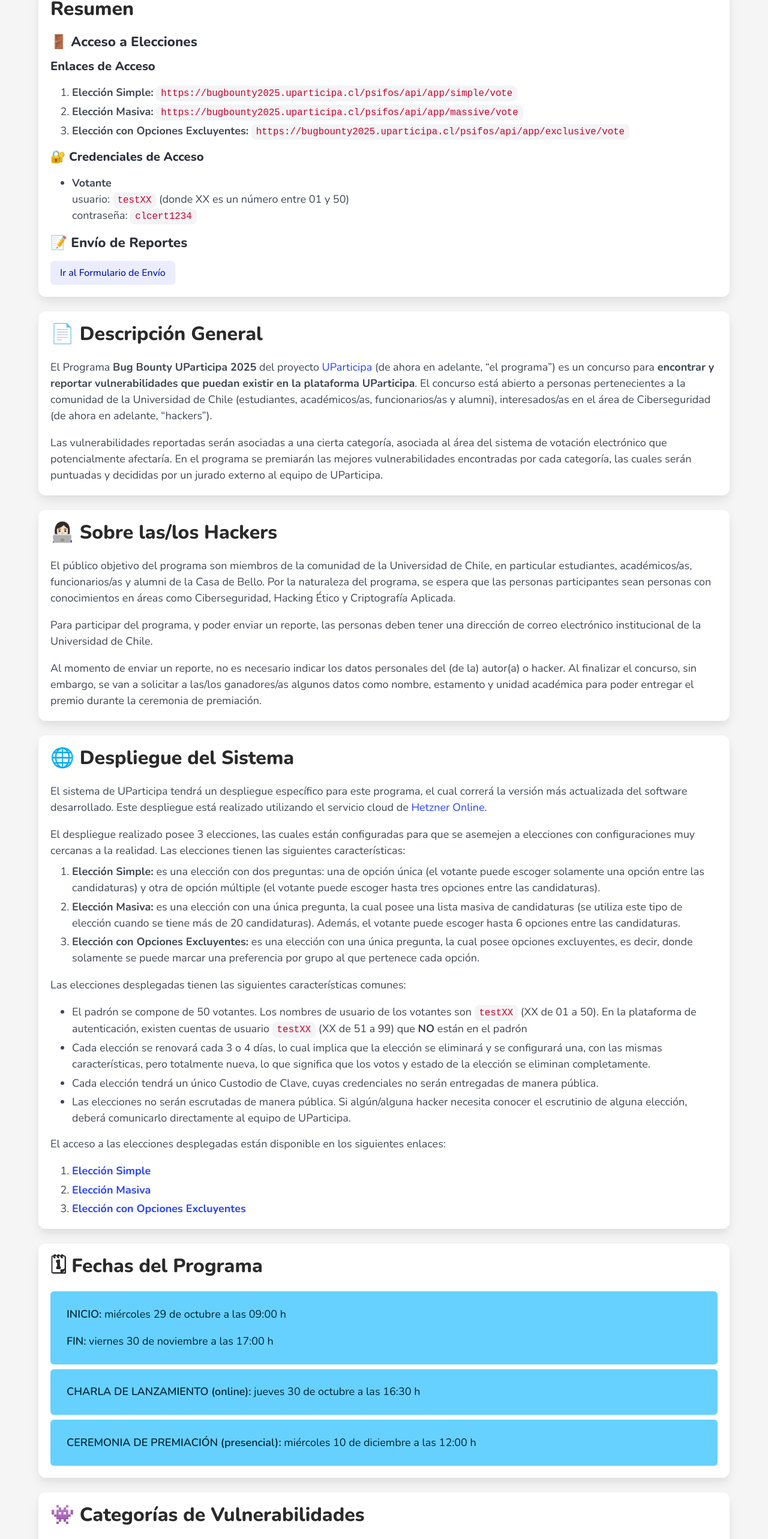
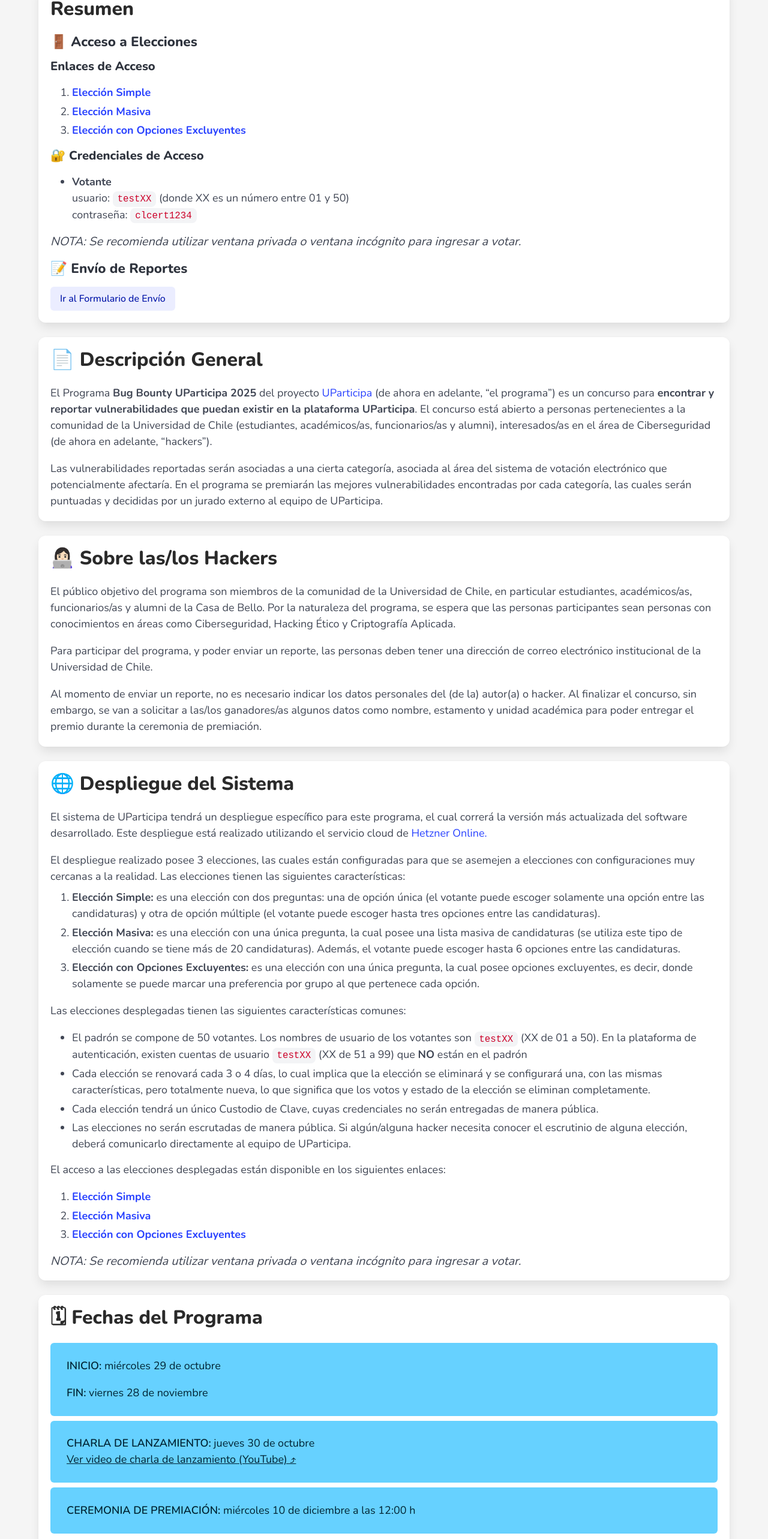
Before and after one commit to clcert/uparticipa-home, a Next.js app: page /bug-bounty-2025 in a window 1280 px wide. Shown: the part 907-3473 px from the top of the page at 60% size. Built offline with nearby package versions, Linux system fonts and the light colour scheme.

Commit message:
update bug bounty page

```diff
--- a/src/app/bug-bounty-2025/page.tsx
+++ b/src/app/bug-bounty-2025/page.tsx
@@ -71,14 +71,15 @@ export default function BugBounty2025() {
                         <h4 className="is-5">🚪 Acceso a Elecciones</h4>
                         <h5 className="is-6">Enlaces de Acceso</h5>
                         <ol>
-                            <li><b>Elección Simple:</b> <a href="https://bugbounty2025.uparticipa.cl/psifos/api/app/simple/vote" target="_blank"><code style={{wordBreak: "break-word"}}>https://bugbounty2025.uparticipa.cl/psifos/api/app/simple/vote</code></a></li>
-                            <li><b>Elección Masiva:</b> <a href="https://bugbounty2025.uparticipa.cl/psifos/api/app/massive/vote" target="_blank"><code style={{wordBreak: "break-word"}}>https://bugbounty2025.uparticipa.cl/psifos/api/app/massive/vote</code></a></li>
-                            <li><b>Elección con Opciones Excluyentes:</b> <a href="https://bugbounty2025.uparticipa.cl/psifos/api/app/exclusive/vote" target="_blank"><code style={{wordBreak: "break-word"}}>https://bugbounty2025.uparticipa.cl/psifos/api/app/exclusive/vote</code></a></li>
+                            <li><a href="https://bugbounty2025.uparticipa.cl/psifos/api/app/simple/vote" target="_blank"><b>Elección Simple</b></a></li>
+                            <li><a href="https://bugbounty2025.uparticipa.cl/psifos/api/app/massive/vote" target="_blank"><b>Elección Masiva</b></a></li>
+                            <li><a href="https://bugbounty2025.uparticipa.cl/psifos/api/app/exclusive/vote" target="_blank"><b>Elección con Opciones Excluyentes</b></a></li>
                         </ol>
                         <h5 className="is-6">🔐 Credenciales de Acceso</h5>
                         <ul>
                             <li><b>Votante</b><br /> usuario: <code>testXX</code> (donde XX es un número entre 01 y 50)<br /> contraseña: <code>clcert1234</code></li>
                         </ul>
+                        <p className="subtitle is-italic">NOTA: Se recomienda utilizar ventana privada o ventana incógnito para ingresar a votar.</p>
                         <h4 className="is-5">📝 Envío de Reportes</h4>
                         <a className="button is-link is-light" href={formUrl} target="_blank" rel="noopener noreferrer">Ir al Formulario de Envío</a>
 
@@ -188,6 +189,7 @@ export default function BugBounty2025() {
                                 <li><b><a href="https://bugbounty2025.uparticipa.cl/psifos/api/app/massive/vote" target="_blank">Elección Masiva</a></b></li>
                                 <li><b><a href="https://bugbounty2025.uparticipa.cl/psifos/api/app/exclusive/vote" target="_blank">Elección con Opciones Excluyentes</a></b></li>
                             </ol>
+                            <p className="subtitle is-italic">NOTA: Se recomienda utilizar ventana privada o ventana incógnito para ingresar a votar.</p>
                         </div>
                     </div>
 
@@ -198,19 +200,19 @@ export default function BugBounty2025() {
                         <div className="">
                             <div className="mb-2">
                                 <div className="notification is-info" role="note">
-                                    <p><strong>INICIO:</strong> miércoles 29 de octubre a las 09:00 h</p>
-                                    <p><strong>FIN:</strong> viernes 30 de noviembre a las 17:00 h</p>
+                                    <p><strong>INICIO:</strong> miércoles 29 de octubre</p>
+                                    <p><strong>FIN:</strong> viernes 28 de noviembre</p>
                                 </div>
                             </div>
                             <div className="mt-2">
                                 <div className="notification is-info" role="note">
-                                    <strong>CHARLA DE LANZAMIENTO (online):</strong> jueves 30 de
-                                    octubre a las 16:30 h
+                                    <strong>CHARLA DE LANZAMIENTO:</strong> jueves 30 de octubre
+                                    <p><a href="https://youtu.be/s0hCtSdb7AQ" target="_blank">Ver video de charla de lanzamiento (YouTube) ⤴</a></p>
                                 </div>
                             </div>
                             <div className="mt-2">
                                 <div className="notification is-info" role="note">
-                                    <strong>CEREMONIA DE PREMIACIÓN (presencial):</strong> miércoles 10 de
+                                    <strong>CEREMONIA DE PREMIACIÓN:</strong> miércoles 10 de
                                     diciembre a las 12:00 h
                                 </div>
                             </div>
```
